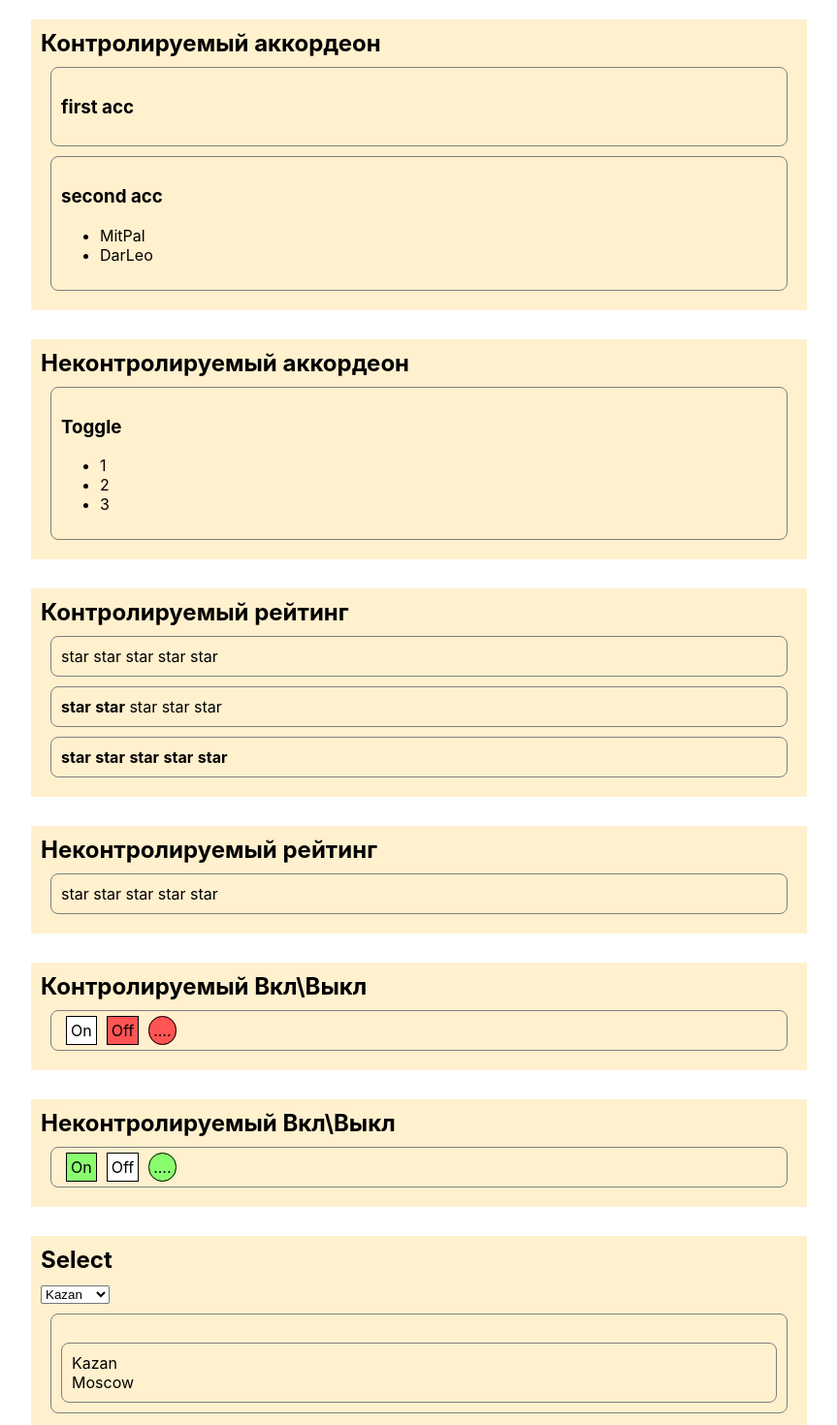
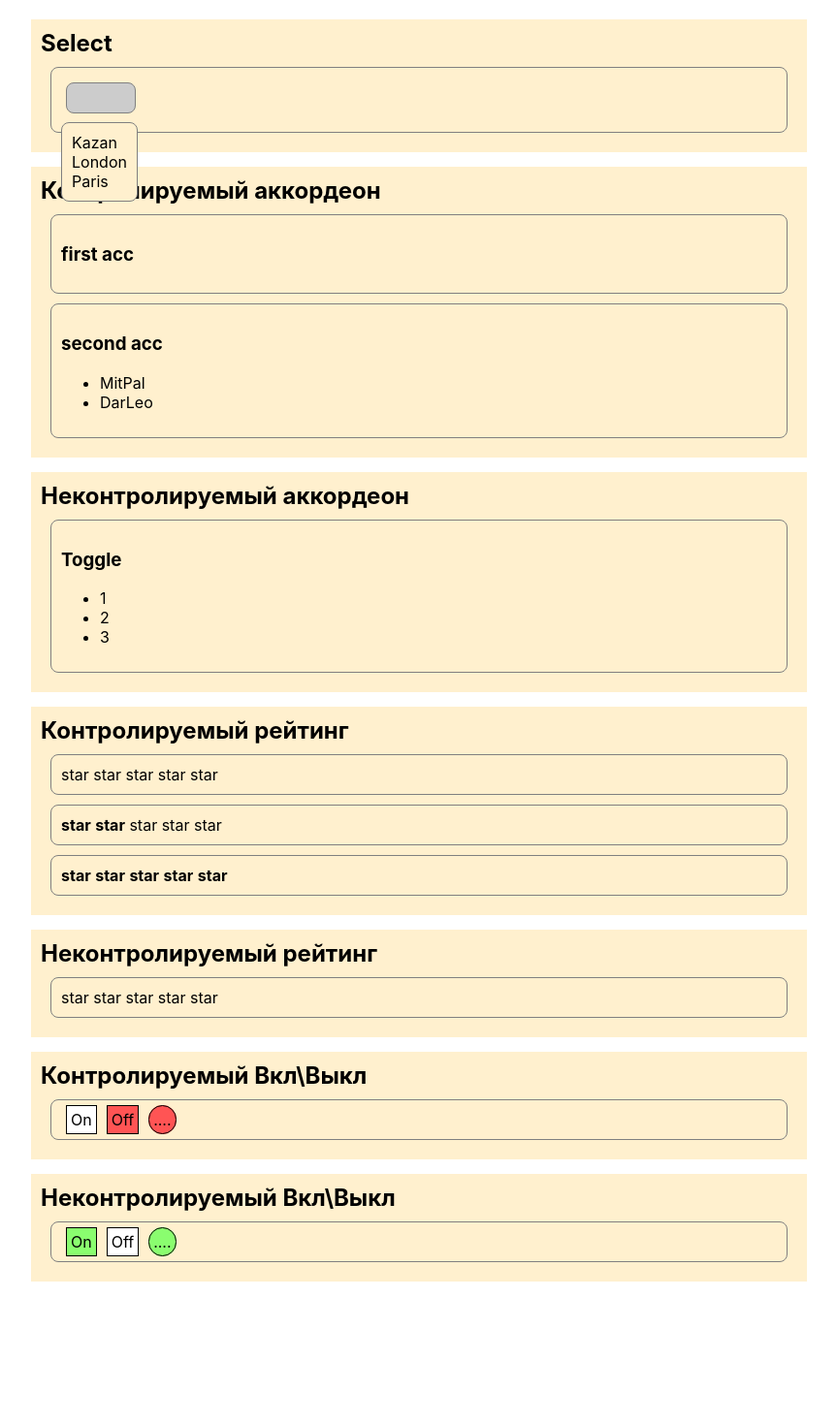
Before and after one commit to MitPalVach/storybook, a React (Create React App) app: page / in a window 1280 px wide. Shown: the top 1470 px of the page at 97% size, without its empty margins (208-1071 px from the left). After the commit the page ends 1342 px from the top, so only its background shows below. Built offline with nearby package versions, Linux system fonts and the light colour scheme.

Commit message:
select component

```diff
--- a/src/App.css
+++ b/src/App.css
@@ -10,6 +10,6 @@ h2 {
 
 .section {
   background: #fff0ce;
-  margin-bottom: 30px;
+  margin-bottom: 15px;
   padding: 10px;
 }
--- a/src/App.tsx
+++ b/src/App.tsx
@@ -13,13 +13,22 @@ const App = () => {
     let [accordionCollapsed, setAccordionCollapsed] = useState<boolean>(false)
     let [switchOn, setSwitchOn] = useState<boolean>(false)
     const [users, setUsers] = useState<ItemType[]>([{title: 'MitPal', value: 1}, {title: 'DarLeo', value: 2}])
-    const [select, setSelect] = useState<ItemsSelectPropsType[]>([
-        {title: 'Kazan', value: 1},
-        {title: 'Moscow', value: 2}
+    const [item, setItem] = useState<ItemsSelectPropsType[]>([
+        {value: '1', title: 'Kazan'},
+        {value: '2', title: 'London'},
+        {value: '3', title: 'Paris'},
     ])
+
 
     return (
         <div className={'app'}>
+            <div className={'section'}>
+                <h2>Select</h2>
+                <Select onChange={() => {
+                }}
+                        item={item}/>
+            </div>
+
             <div className={'section'}>
                 <h2>Контролируемый аккордеон</h2>
                 <Accordion title={'first acc'} collapsed={true}
@@ -71,14 +80,6 @@ const App = () => {
                 <UncOnOff/>
             </div>
 
-            <div className={'section'}>
-                <h2>Select</h2>
-                <Select item={select}
-                        onChange={() => {
-                        }}
-                        value={Math.random}
-                />
-            </div>
         </div>
     )
 }
--- a/src/components/Select/Select.module.css
+++ b/src/components/Select/Select.module.css
@@ -6,7 +6,24 @@
 }
 
 .selectItems {
+    position: absolute;
     border: 1px solid gray;
     padding: 10px;
     border-radius: 8px;
+    background: #fff0ce;
 }
+
+.main {
+    display: inline-block;
+    min-width: 60px;
+    min-height: 20px;
+    background: #ccc;
+    padding: 5px;
+    margin: 5px;
+    border: 1px solid gray;
+    border-radius: 8px;
+}
+
+.item.selected {
+    background: yellow;
+}
--- a/src/components/Select/Select.tsx
+++ b/src/components/Select/Select.tsx
@@ -1,10 +1,10 @@
-import React from 'react';
+import React, {useState, KeyboardEvent, useEffect} from 'react';
 import styles from './Select.module.css';
 
 
 export type ItemsSelectPropsType = {
+    value: any
     title: string
-    value: any
 }
 export type SelectPropsType = {
     item: ItemsSelectPropsType[]
@@ -12,19 +12,59 @@ export type SelectPropsType = {
     value?: any
 }
 const Select = (props: SelectPropsType) => {
+
+    const [active, setActive] = useState<boolean>(true)
+    const [hoveredElValue, setHoveredElValue] = useState(props.value)
     const selectedItem = props.item.find(i => i.value === props.value)
+    const hoveredItem = props.item.find(i => i.value === hoveredElValue)
+    const toggleItems = () => setActive(!active)
+    const onItemClick = (value: any) => {
+        props.onChange(value);
+        toggleItems()
+    }
+    useEffect(() => {
+        setHoveredElValue(props.value)
+    }, [props.value])
+
+    const onKeyUp = (e: KeyboardEvent<HTMLDivElement>) => {
+        if (e.key === 'ArrowDown' || e.key === 'ArrowUp') {
+            for (let i = 0; i < props.item.length; i++) {
+                const nextEl = e.key === 'ArrowDown' ? props.item[i + 1] : props.item[i - 1]
+                if (props.item[i].value === hoveredElValue) {
+                    if (nextEl) {
+                        props.onChange(nextEl.value)
+                        return
+                    }
+                }
+            }
+            if (!selectedItem) {
+                props.onChange(props.item[0].value)
+            }
+        }
+        if (e.key === 'Enter' || e.key === 'Escape') {
+            setActive(false)
+        }
+    }
+
+
     return (
         <>
-            <select>
-                <option value="">Kazan</option>
-                <option value="">Moscow</option>
-                <option value="">London</option>
-            </select>
-            <div className={styles.selectInner}>
-                <h3>{selectedItem && selectedItem.title}</h3>
-                <div className={styles.selectItems}>
-                    {props.item.map((i) => <div key={i.value}>{i.title}</div>)}
-                </div>
+            <div className={styles.selectInner} onKeyUp={onKeyUp} tabIndex={0}>
+                <span className={styles.main} onClick={toggleItems}>{selectedItem && selectedItem.title}</span>
+                {
+                    active &&
+                    <div className={styles.selectItems}>
+                        {props.item.map((i) => <div key={i.value}
+                                                    onMouseEnter={() => {
+                                                        setHoveredElValue(i.value)
+                                                    }}
+                                                    className={styles.item + ' ' + (hoveredItem === i ? styles.selected : '')}
+                                                    onClick={() => {
+                                                        onItemClick(i.value)
+                                                    }}>
+                            {i.title}</div>)}
+                    </div>
+                }
             </div>
         </>
     );
```
Also changed, not shown: 1 other file (tests, documents, lock files or other folders).
